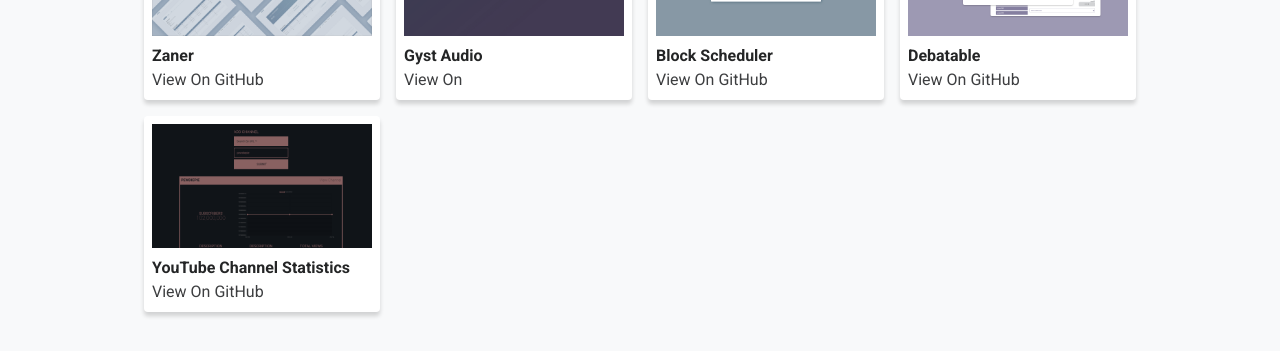
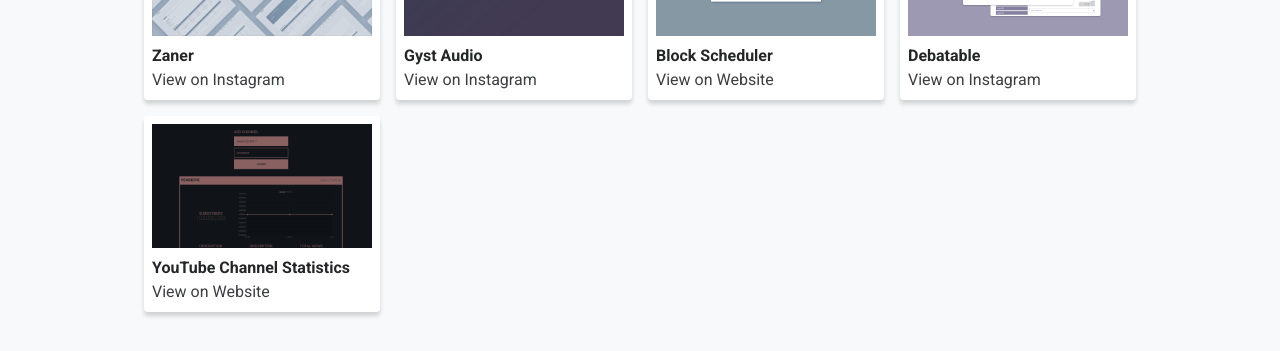
Before and after one commit to albondad/portfolio-version-3, a React (Create React App) app: page / in a window 1280 px wide. Shown: the part 1086-1437 px from the top of the page. Built offline with nearby package versions, Linux system fonts and the light colour scheme.

Commit message:
added project descriptions and resume and minor fixes

```diff
--- a/public/css/main.css
+++ b/public/css/main.css
@@ -207,6 +207,7 @@
 
 
 /* PROJECT DESCRIPTION */
+/* header */
 .projectDescription-headerContainer {
   padding: 32px 16px;
   background-color: var(--albondadWhite);
@@ -218,10 +219,17 @@
 .projectDescription-headerTitle {
   font-size: 32px;
 }
+/* slideshow */
 .projectDescription-image {
   width: 100%;
   height: auto;
 }
+.projectDescription-slideshowButton:hover, .projectDescription-slideshowButton:focus, .projectDescription-slideshowButton:active {
+  color: var(--albondadBlackSecondary);
+  transform: scale(1.2);
+  cursor: pointer;
+}
+/* description */
 .projectDescription-descriptionContainer {
   padding: 32px 16px;
   background-color: var(--albondadWhite);
@@ -234,8 +242,9 @@
   font-size: 16px;
 }
 .projectDescription-descriptionTools {
+  color: var(--albondadBlackSecondary);
   margin-top: 16px;
-  font-size: 12px;
+  font-size: 16px;
 }
 .projectDescription-descriptionContainer button {
   background-color: var(--albondadBlack);
@@ -255,6 +264,10 @@
   .projectDescription-descriptionContainer button {
     width: 100%;
   }
+}
+.projectDescription-slideshowButton {
+  display: inline-block;
+  transition: color .25s, transform .25s;
 }
 
 
--- a/src/components/Layout/Body/Pages/Contact/SocialMedias/SocialMedias.js
+++ b/src/components/Layout/Body/Pages/Contact/SocialMedias/SocialMedias.js
@@ -2,6 +2,7 @@
 import Icon from '../../../../UI/Icon/Icon';
 import SocialMedia from './SocialMedia/SocialMedia';
 
+import resume from '../../../../../../resume.pdf'
 class SocialMedias extends Component {
   render() {
     return (
@@ -11,7 +12,7 @@
 
             {/* Resume */}
             <SocialMedia
-              link="google.com"
+              link={resume}
               logo={<i className="fas fa-file-alt fa-fw foSize-32px"></i>}
               text="Resume"
             />
--- a/src/components/Layout/Body/Pages/Portfolio/Projects/Project/Project.js
+++ b/src/components/Layout/Body/Pages/Portfolio/Projects/Project/Project.js
@@ -12,7 +12,7 @@
           <div className="bg-albondadWhite box-shadow pt-8px pr-8px pb-8px pl-8px project-container">
             <div className="foWeight-bold"><img className="w-100 project-thumbnail" src={this.props.thumbnailSource} /></div>
             <div className="pt-8px foSize-16px foWeight-bold">{this.props.title}</div>
-            <div className="foSize-16px"><a href={this.props.viewOnSource}>View On {this.props.viewOnText}</a></div>
+            <div className="foSize-16px"><a href={this.props.viewOnSource} target="_blank">{this.props.viewOnText ? "View on " + this.props.viewOnText : "\xa0"}</a></div>
           </div>
         </div>
       </div>
--- a/src/components/Layout/Body/Pages/Portfolio/Projects/Project/ProjectDescription/ProjectDescription.js
+++ b/src/components/Layout/Body/Pages/Portfolio/Projects/Project/ProjectDescription/ProjectDescription.js
@@ -32,7 +32,12 @@
           {/* Header */}
           <div className="projectDescription-headerContainer">
             <div className="projectDescription-headerTitle">{this.props.projectData.title}</div>
-            <div className="projectDescription-headerViewOn">View On GitHub</div>
+            <div className="projectDescription-headerViewOn">{
+              this.props.projectData.viewOnText
+              ? <a href={this.props.projectData.viewOnSource} target={"_blank"}>{"View On " + this.props.projectData.viewOnText}</a>
+              : null
+            }
+            </div>
           </div>
 
           {/* Slideshow Images */}
@@ -43,19 +48,14 @@
           {/* Slideshow Buttons */}
           <div className="pt-16px">
             {/* back button */}
-            <div onClick={this.backImage} className="w-50 pl-16px d-inline-block foSize-12px text-left foWeight-bold"><i className="fas fa-arrow-left fa-fw"></i> Back</div>
+            <div onClick={this.backImage} className="w-50 pl-16px d-inline-block foSize-12px text-left foWeight-bold"><span className="d-inline-block projectDescription-slideshowButton"><i className="fas fa-arrow-left fa-fw"></i> Back</span></div>
             {/* next button */}
-            <div onClick={this.nextImage} className="w-50 pr-16px d-inline-block foSize-12px text-right foWeight-bold">Next <i className="fas fa-arrow-right fa-fw"></i></div>
+            <div onClick={this.nextImage} className="w-50 pr-16px d-inline-block foSize-12px text-right foWeight-bold"><span className="d-inline-block projectDescription-slideshowButton">Next <i className="fas fa-arrow-right fa-fw"></i></span></div>
           </div>
 
           {/* Description */}
           <div className="projectDescription-descriptionContainer text-right">
-            <div className="projectDescription-descriptionContent text-left">
-            Lorem ipsum dolor sit amet, consectetur adipiscing elit, sed do eiusmod tempor incididunt ut labore et dolore magna aliqua.
-            Ut enim ad minim veniam, quis nostrud exercitation ullamco laboris nisi ut aliquip ex ea commodo consequat. Duis aute
-            irure dolor in reprehenderit in voluptate velit esse cillum dolore eu fugiat nulla pariatur. Excepteur sint occaecat cupidatat
-            non proident, sunt in culpa qui officia deserunt mollit anim id est laborum.
-            </div>
+            <div className="projectDescription-descriptionContent text-left">{this.props.projectData.description}</div>
             <div className="projectDescription-descriptionTools text-left">{this.props.projectData.tools}</div>
             <button onClick={this.props.functions.hideModal}>Back</button>
           </div>
--- a/src/components/Layout/Body/Pages/Portfolio/Projects/assets/ProjectsData.js
+++ b/src/components/Layout/Body/Pages/Portfolio/Projects/assets/ProjectsData.js
@@ -17,9 +17,10 @@
           "slideshow-zaner-06.jpg",
           "slideshow-zaner-07.jpg",
         ],
-        "projectSource": "",
-        "viewOnText": "GitHub",
-        "viewOnSource": "",
+        "description": "Zaner is a financial service group primarily focused on risk management. I worked with the company of the upcoming products for their digital assets division as a UI and UX developer. I was able to design and build a style guide and pattern library for use in current and future applications, while designing and implementing views for one of their current web applications. I’ve attached previews of the final products and designs above.",
+        "projectSource": "https://www.instagram.com/p/B8YGRavpGq4/",
+        "viewOnText": "Instagram",
+        "viewOnSource": "https://www.instagram.com/p/B8YGRavpGq4/",
         "tools": "Boostrap CSS, jQuery, CSS"
     },
     // Gyst Audio
@@ -34,9 +35,10 @@
           "slideshow-gystAudio-02.jpg",
           "slideshow-gystAudio-03.jpg",
         ],
-        "projectSource": "",
-        "viewOnText": "",
-        "viewOnSource": "",
+        "description": "Gyst audio is a technology startup that aims to provide audio services. Their technology allows clients to connect with professional voice actors and narrators to create audio versions of their published written works. I worked with the company as a front end developer intern, designing and implementing web related UI components to be used for both the company and clients. I’ve attached previews of the final products above.",
+        "projectSource": "https://www.instagram.com/p/B8YF8SQJS3X/",
+        "viewOnText": "Instagram",
+        "viewOnSource": "https://www.instagram.com/p/B8YF8SQJS3X/",
         "tools": "React, jQuery, Boostrap, Python, CSS"
     },
     // Block Scheduler
@@ -52,9 +54,9 @@
           "slideshow-blockScheduler-03.jpg",
           "slideshow-blockScheduler-04.jpg",
         ],
-        "projectSource": "",
-        "viewOnText": "GitHub",
-        "viewOnSource": "",
+        "description" : "I developed a web application that allows users to keep track of day to day activities or tasks that follow a block schedule pattern. Features include individual account creation and authentication, the ability to create multiple customizable schedules for different situations, and a live timer to keep track of the time.",
+        "viewOnText": "Website",
+        "viewOnSource": "https://albondad-blokscheduler.netlify.com/",
         "tools": "React, Firebase, Boostrap, Python, CSS"
     },
     // Debatable
@@ -74,9 +76,10 @@
           "slideshow-debatable-07.jpg",
           "slideshow-debatable-08.jpg",
         ],
-        "projectSource": "",
-        "viewOnText": "GitHub",
-        "viewOnSource": "",
+        "description": "Debatable is a web application based on holding online debates through the use of online chat rooms. Development happened during the 2019 Build Chicago Hackathon, where teams were given 24 hours to build a solution using Pusher’s API that provides real time features. I led the team that was designing and implementing the front end side of the application. Most of the designs were completed and the final products can be viewed above.",
+        "projectSource": "https://www.instagram.com/p/B8YGRavpGq4/",
+        "viewOnText": "Instagram",
+        "viewOnSource": "https://www.instagram.com/p/B79EsRwAJTF/",
         "tools": "React, Boostrap, Python, CSS"
     },
     // YouTube Channel Statistics
@@ -90,9 +93,9 @@
           "slideshow-youTubeChannelStatistics-01.jpg",
           "slideshow-youTubeChannelStatistics-02.jpg",
         ],
-        "projectSource": "",
-        "viewOnText": "GitHub",
-        "viewOnSource": "",
+        "description" : "YouTube Channel Statistics is a web application I developed to allow users to search multiple YouTube channels and to view and compare channel statistics. Features include the ability to search for channels by their channel name or channel ID, displaying basic statistics of the channel, and live tracking of a channel subscriber count. I attached a picture of the application above, along with some of the designs I had during the planning process.",
+        "viewOnText": "Website",
+        "viewOnSource": "https://albondad-youtubechannelstatstracker.netlify.com/",
         "tools": "YouTube Data API, Chart.js, jQuery, Boostrap"
     }
     // {
```
Also changed, not shown: 1 other file (tests, documents, lock files or other folders).
